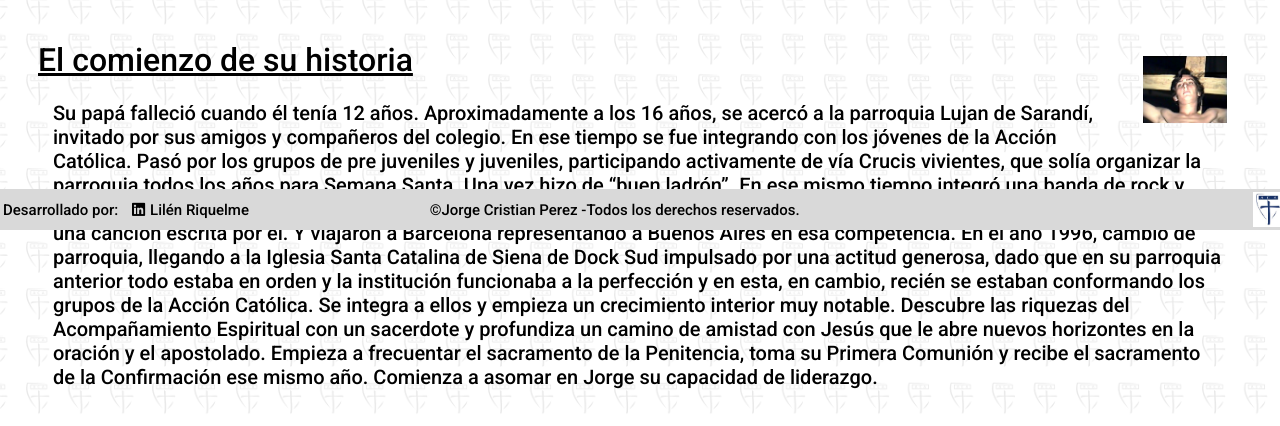
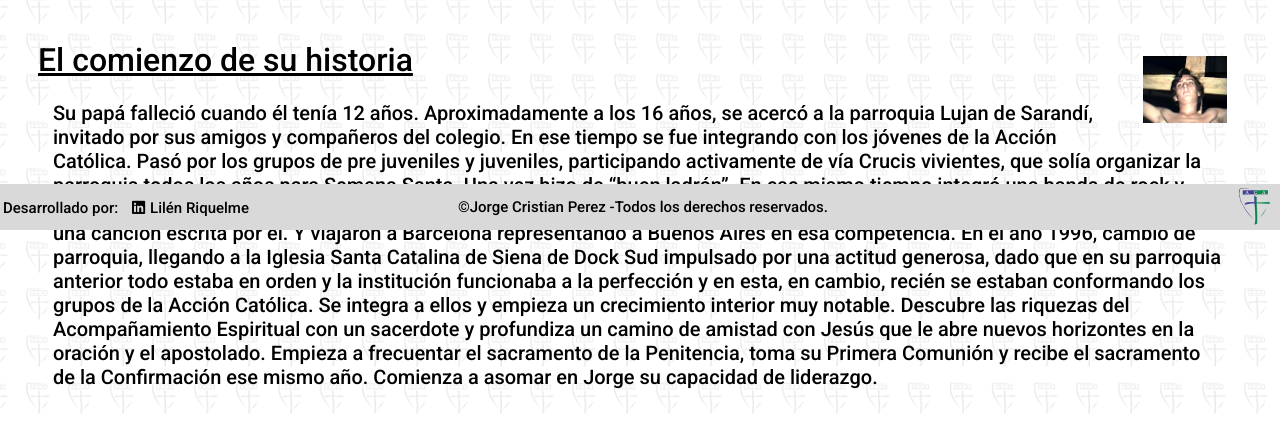
Before and after one commit to LiluRi/jcp, a PHP site: page /index.php in a window 1280 px wide. Shown: the part 570-996 px from the top of the page. Run offline with PHP 8.4, Linux system fonts and the light colour scheme; some libraries are stand-ins or nearby versions; some web fonts are replaced.

Commit message:
escudo footer

```diff
--- a/css/styles.css
+++ b/css/styles.css
@@ -254,10 +254,8 @@ footer section h6{
 footer .linkedIn{
     display: flex;
 }
-
 footer .copyright{
-    display: flex;
-
+    text-align: center;
 }
 
 footer a{
@@ -266,11 +264,11 @@ footer a{
     color: black;
 }
 .escudo{
-    width: 30px;
-    height: 35px;
+    width: 35px;
+    height: 40px;
     text-align: center;
-    align: center;
     float:right;
+    margin-right: 10px;
 
 }
 .wrapper {
--- a/inferior.php
+++ b/inferior.php
@@ -6,6 +6,6 @@
     <h6>©Jorge Cristian Perez -Todos los derechos reservados.</h6>
   </section>
   <section class="escudito">
-    <img src="img/aca.png" class="escudo">
+    <img src="img/escudobicolor.png" class="escudo">
   </section>
 </footer>
```
Also changed, not shown: img/bicolor.png (added), img/escudobicolor.png (added).
